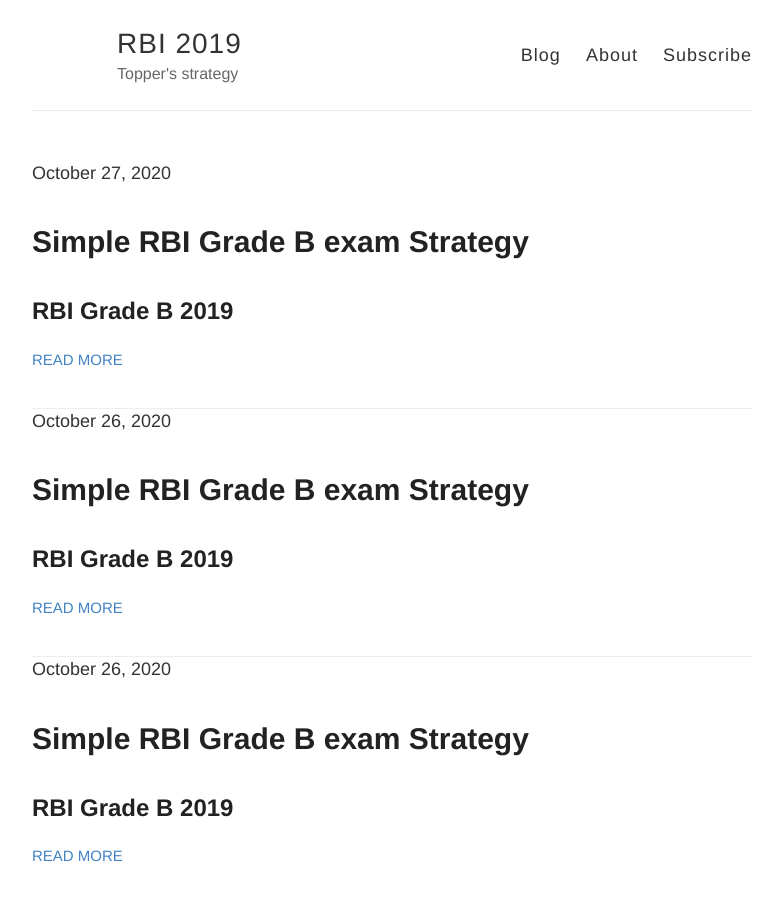
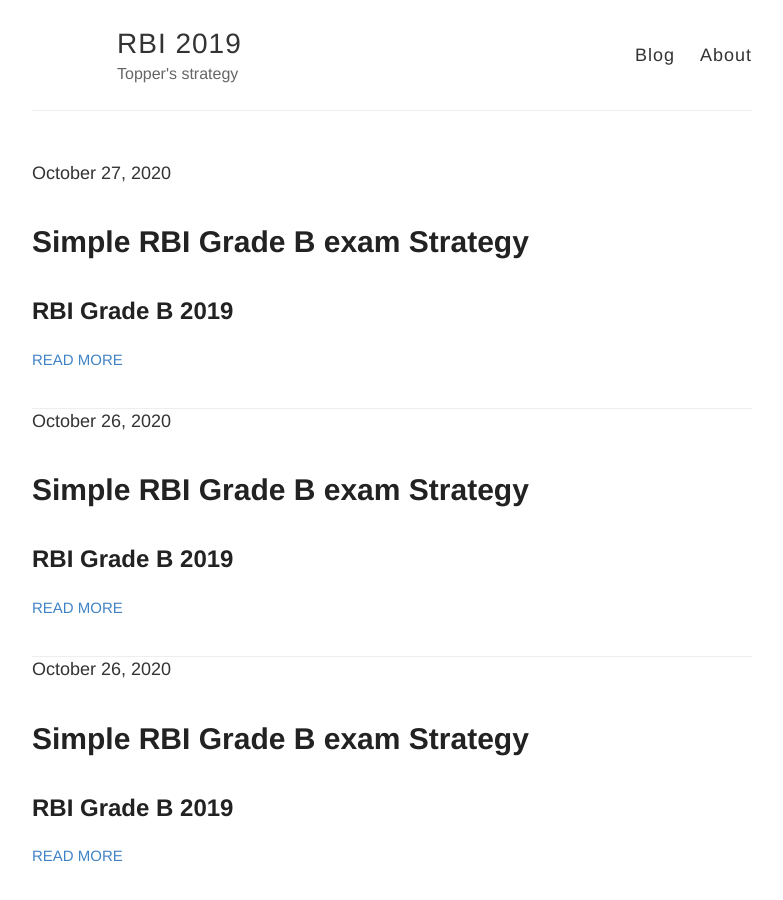
Before and after one commit to anilmodi2011/Blog, a Jekyll site: the page built from index.html, in a window 1280 px wide and 900 px high. Shown: the whole window, without its empty margins (248-1031 px from the left). Built offline with Jekyll 4.4.1, drawn with Linux system fonts in a browser that asks for light colours.

Commit message:
Update default.html

```diff
--- a/_layouts/default.html
+++ b/_layouts/default.html
@@ -29,7 +29,7 @@
           <nav>
             <a href="{{ site.baseurl }}/">Blog</a>
             <a href="{{ site.baseurl }}/about">About</a>
-            <a href="{{ site.baseurl }}/subscribe">Subscribe</a>
+            <!---<a href="{{ site.baseurl }}/subscribe">Subscribe</a> -->
           </nav>
         </header>
       </div>
```
